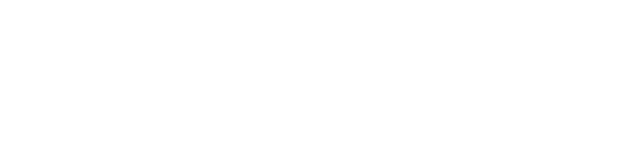
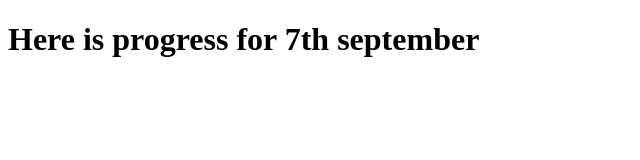
Before and after one commit to 6made6sarkh6m/studious-pancake, a plain HTML site: page JsBasics/index.html in a window 1280 px wide. Shown: the whole page, without its empty margins (0-640 px from the left). Drawn offline with Linux system fonts and the light colour scheme.

Commit message:
that's with modified info

```diff
--- a/JsBasics/index.html
+++ b/JsBasics/index.html
@@ -6,6 +6,7 @@
     <title>Document</title>
 </head>
 <body>
-     <script src="js/sept5th.js"></script>
+    <h1>Here is progress for 7th september</h1>
+     <script src="js/sept7th.js"></script>
 </body>
 </html>
```
Also changed, not shown: jsReact notes.txt.
